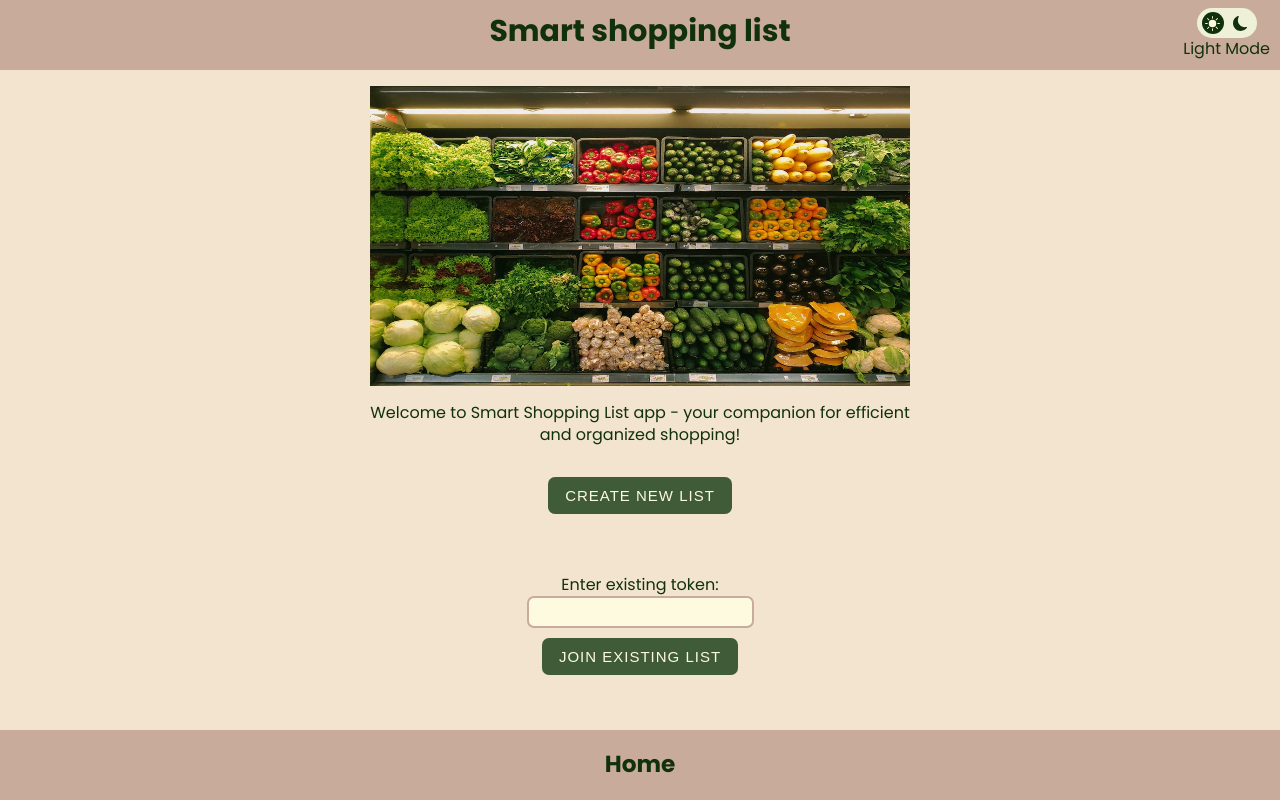
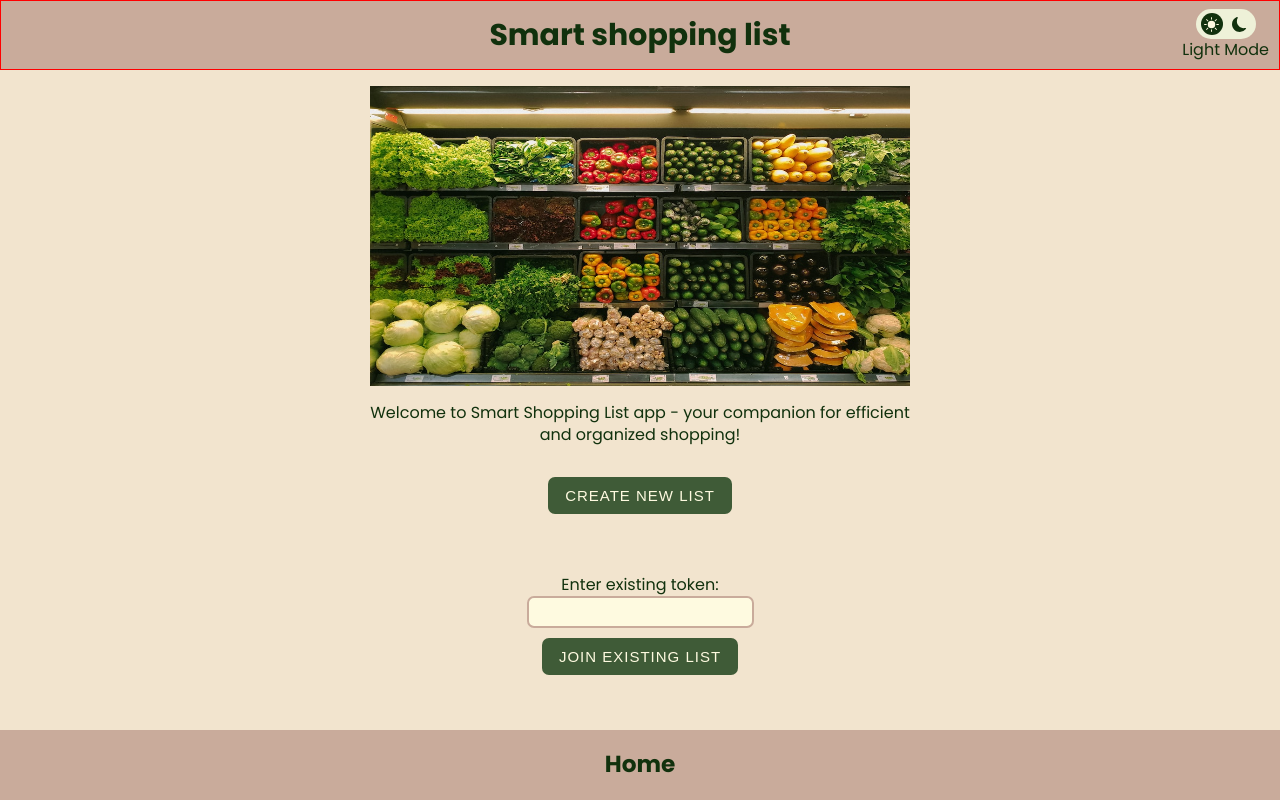
Before and after one commit to the-collab-lab/tcl-60-smart-shopping-list, a React (Vite) app: page / in a window 1280 px wide. Built offline with nearby package versions, Linux system fonts and the light colour scheme.

Commit message:
changes to position of text in responsinve header

```diff
--- a/src/views/Layout.css
+++ b/src/views/Layout.css
@@ -27,11 +27,12 @@
 	display: flex;
 	align-items: center;
 	text-align: left;
+	width: 100%;
+	border: 1px solid red;
 }
 .Layout-header h1 {
 	color: var(--color-text);
 	margin: 1rem;
-
 	font-size: 2rem;
 }
 
@@ -108,10 +109,15 @@
 		padding: 1rem;
 	}
 }
+@media (min-width: 600px) {
+	.Layout-header {
+		justify-content: center;
+	}
+	.Layout-header h1 {
+		font-size: 3rem;
+	}
+}
 @media (min-width: 768px) {
-	.Layout-header {
-		display: block;
-	}
 	.Layout-header h1 {
 		text-align: center;
 		font-size: 3rem;
```
